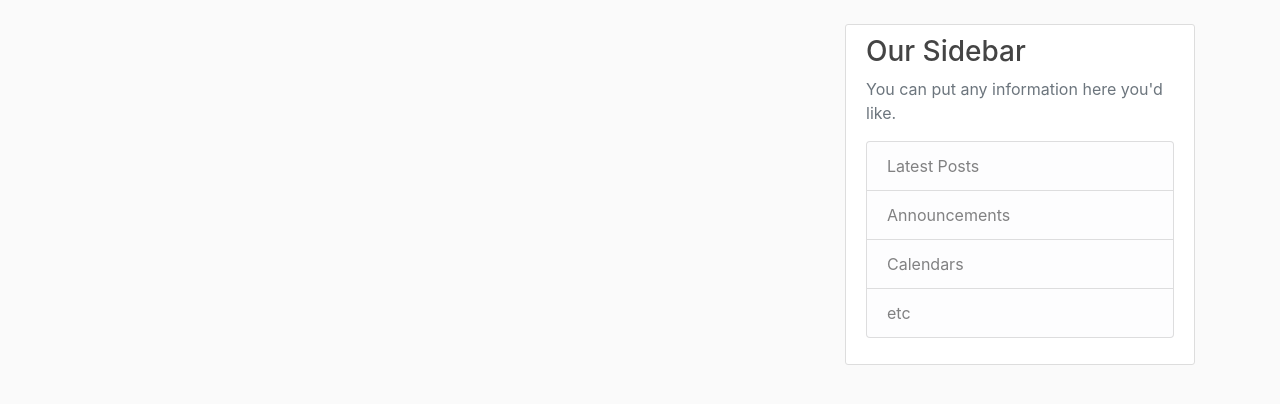
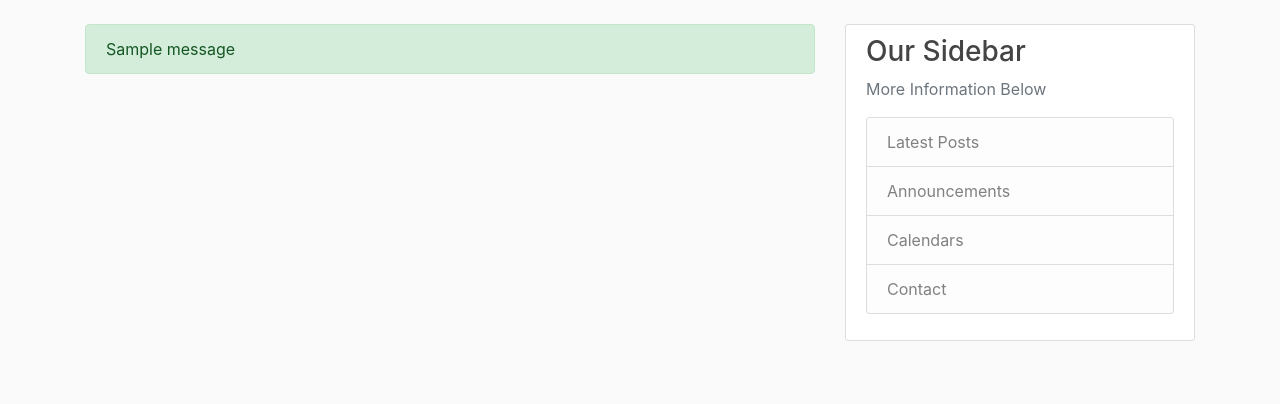
Before and after one commit to jagraj28/LearningFlask, a Flask app: template Templates/layout.html in a window 1280 px wide. Shown: the part 56-460 px from the top of the page. Run offline with Flask 2, Linux system fonts and the light colour scheme; the template is opened without the code that fills it: most values are stand-ins (such as "Sample title", 1, 10 or a date in 2020); one stand-in notice (Sample message) is shown; some libraries are stand-ins or nearby versions.

Commit message:
Update layout.html

```diff
--- a/Templates/layout.html
+++ b/Templates/layout.html
@@ -39,17 +39,26 @@
 <main role="main" class="container">
 <div class="row">
     <div class="col-md-8">
+    {% with messages = get_flashed_messages(with_categories=true) %}
+        {% if messages %}
+            {% for category, message in messages %}
+                <div class = "alert alert-{{ category }}">
+                    {{ message }}
+                </div>
+            {% endfor %}
+        {% endif %}
+    {% endwith %}
     {% block content %}{% endblock %}
     </div>
     <div class="col-md-4">
     <div class="content-section">
         <h3>Our Sidebar</h3>
-        <p class='text-muted'>You can put any information here you'd like.
+        <p class='text-muted'>More Information Below
         <ul class="list-group">
             <li class="list-group-item list-group-item-light">Latest Posts</li>
             <li class="list-group-item list-group-item-light">Announcements</li>
             <li class="list-group-item list-group-item-light">Calendars</li>
-            <li class="list-group-item list-group-item-light">etc</li>
+            <li class="list-group-item list-group-item-light">Contact</li>
         </ul>
         </p>
     </div>
```
